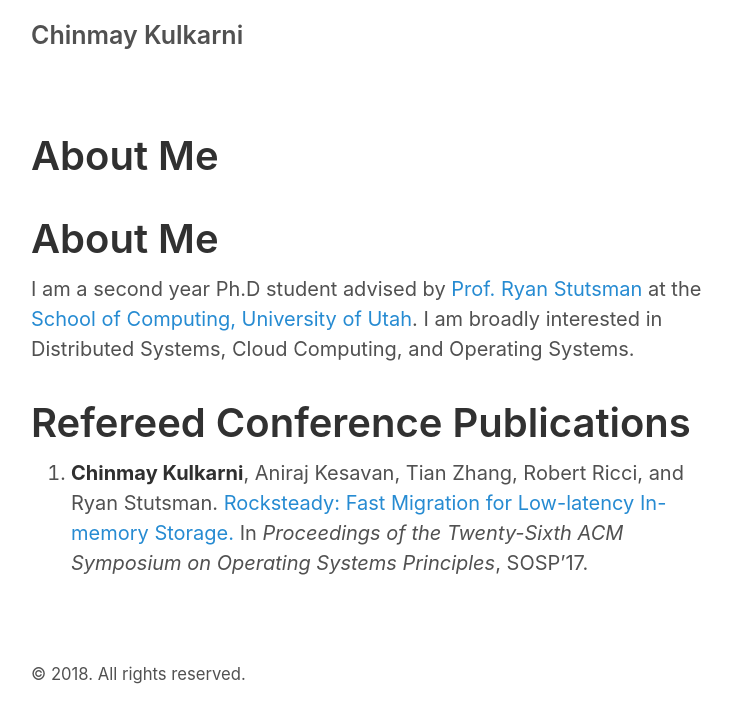
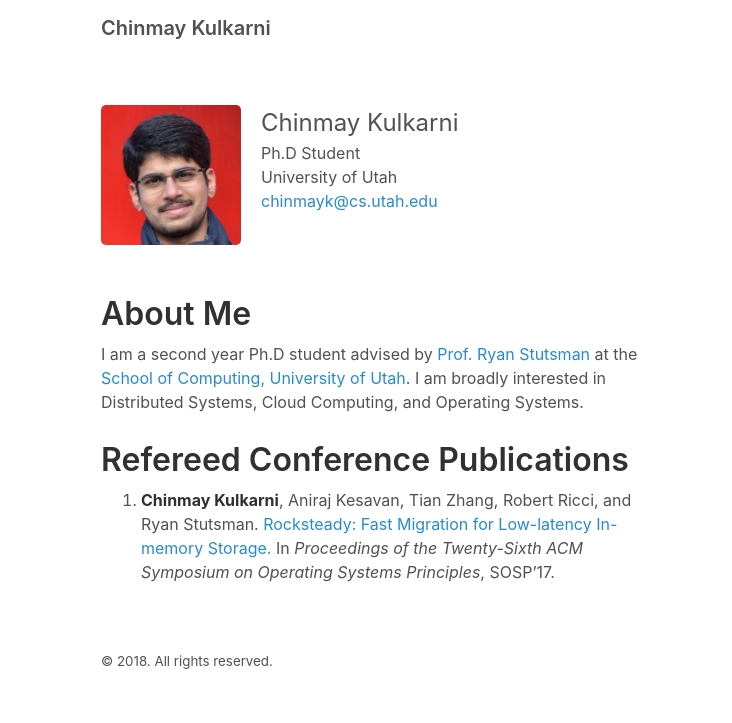
Before and after one commit to chinkulkarni/chinkulkarni.github.io, a Jekyll site: the page built from index.md, in a window 1280 px wide. Shown: the top 723 px of the page, without its empty margins (259-991 px from the left). Built offline with Jekyll 4.4.1, drawn with Linux system fonts in a browser that asks for light colours; our own code applies the rules of GitHub Pages for plain Markdown files.

Commit message:
Added in photo, fixed fonts.

```diff
--- a/_config.yml
+++ b/_config.yml
@@ -17,14 +17,14 @@ sass:
 
 # About/contact
 author:
-  name:              Mark Otto
-  url:               https://twitter.com/mdo
-  email:             markdotto@gmail.com
+  name:              Chinmay Kulkarni
+  url:               http://chinkulkarni.github.io
+  email:             chinmayk@cs.utah.edu
 
 # Custom vars
 version:             2.0.0
 github:
-  repo:              https://github.com/poole/poole
+  repo:              https://github.com/chinkulkarni/chinkulkarni.github.io
 
 # Gems
 gems:
--- a/_sass/_variables.scss
+++ b/_sass/_variables.scss
@@ -14,7 +14,7 @@ $blue: #268bd2;
 $brown: #8f5536;
 
 $root-font-family: -apple-system, BlinkMacSystemFont, "Segoe UI", "Roboto", "Oxygen", "Ubuntu", "Cantarell", "Fira Sans", "Droid Sans", "Helvetica Neue", Arial, sans-serif;
-$root-font-size: 16px;
+$root-font-size: 12px;
 $root-line-height: 1.5;
 
 $body-color: #515151;
@@ -24,7 +24,7 @@ $link-color: $blue;
 $border-color: #e5e5e5;
 
 $large-breakpoint: 38em;
-$large-font-size: 20px;
+$large-font-size: 16px;
 
 $code-font-family: Menlo, Monaco, "Courier New", monospace;
 $code-color: #bf616a;
--- a/index.md
+++ b/index.md
@@ -1,7 +1,18 @@
 ---
 layout: page
-title:
 ---
+
+<div style="width: 100%; display: inline-block;">
+<img src="{{ site.baseurl }}/public/chinmay-kulkarni.jpg" alt="Headshot" width="25%" style="float: left;"/>
+<div style="float: left; padding-left: 20px;">
+<span style="font-size: 150%;">Chinmay Kulkarni</span><br>
+Ph.D Student<br>
+University of Utah<br>
+<a href="mailto:chinmayk@cs.utah.edu">chinmayk@cs.utah.edu</a>
+</div>
+</div>
+
+<p></p>
 
 # About Me
 
```
Also changed, not shown: public/chinmay-kulkarni.jpg (added).
